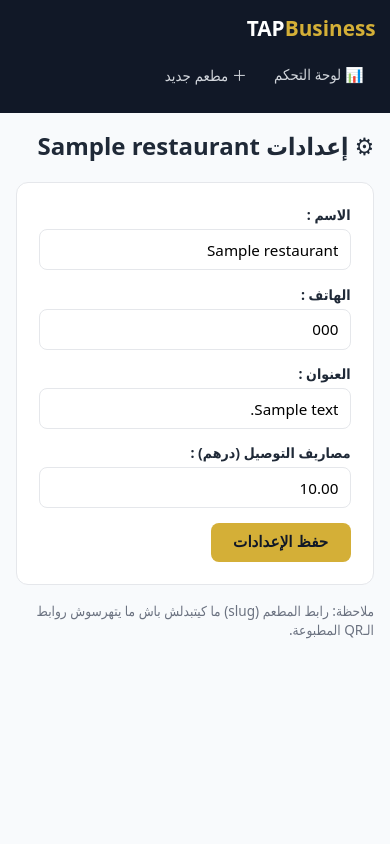
After one commit to tapbusiness-ma/tapbusiness-app, a Django app: a page that uses templates/restaurants/restaurant_settings.html in a window 390 px wide. The commit adds this page. Run offline with Django 5.2, Linux system fonts and the light colour scheme; a user stored in the database is signed in; tables that the repository leaves empty hold one stand-in row (values such as "Sample post").

Commit message:
Phase 14: restaurant settings (name, phone, address, delivery fee)

```diff
--- a/apps/restaurants/forms.py
+++ b/apps/restaurants/forms.py
@@ -12,3 +12,9 @@ class RestaurantForm(forms.ModelForm):
         super().__init__(*args, **kwargs)
         self.fields["slug"].required = False
         self.fields["slug"].help_text = "اختياري — إلا خليتيه خاوي غنولدوه من الاسم"
+class RestaurantSettingsForm(forms.ModelForm):
+    """تعديل إعدادات المطعم — بلا ما نبدل الـslug (كيهرس الروابط)."""
+
+    class Meta:
+        model = Restaurant
+        fields = ["name", "phone", "address", "delivery_fee"]
--- a/apps/restaurants/views.py
+++ b/apps/restaurants/views.py
@@ -1,10 +1,10 @@
 from django.contrib.auth.decorators import login_required
 from django.db import transaction
-from django.shortcuts import redirect, render
+from django.shortcuts import get_object_or_404, redirect, render
 from django.utils.text import slugify
 
 from apps.subscriptions.models import Plan, Subscription
-from .forms import RestaurantForm
+from .forms import RestaurantForm, RestaurantSettingsForm
 from .models import Membership, Restaurant
 
 
@@ -43,3 +43,37 @@ def restaurant_create(request):
         form = RestaurantForm()
 
     return render(request, "restaurants/restaurant_form.html", {"form": form})
+def _get_owned_restaurant(request, slug):
+    """يرجع المطعم إلا كان المستخدم مالك أو مدير ديالو، وإلا 404."""
+    return get_object_or_404(
+        Restaurant.objects.filter(
+            slug=slug,
+            is_active=True,
+            memberships__user=request.user,
+            memberships__role__in=[
+                Membership.Roles.OWNER,
+                Membership.Roles.MANAGER,
+            ],
+        )
+    )
+
+
+@login_required
+def restaurant_settings(request, slug):
+    """إعدادات المطعم: الاسم، الهاتف، العنوان، ثمن التوصيل."""
+    restaurant = _get_owned_restaurant(request, slug)
+    if request.method == "POST":
+        form = RestaurantSettingsForm(request.POST, instance=restaurant)
+        if form.is_valid():
+            form.save()
+            return redirect("accounts:dashboard")
+    else:
+        form = RestaurantSettingsForm(instance=restaurant)
+    ctx = {
+        "restaurant": restaurant,
+        "form": form,
+        "memberships": request.user.memberships.select_related(
+            "restaurant"
+        ).order_by("restaurant__name"),
+    }
+    return render(request, "restaurants/restaurant_settings.html", ctx)
--- a/config/urls.py
+++ b/config/urls.py
@@ -6,9 +6,15 @@ from django.contrib import admin
 from django.urls import include, path
 
 from apps.accounts import views as accounts_views
+from apps.restaurants import views as restaurants_views
 
 urlpatterns = [
     path("", accounts_views.home, name="home"),
+    path(
+        "dashboard/<slug:slug>/settings/",
+        restaurants_views.restaurant_settings,
+        name="restaurant_settings",
+    ),
     path("admin/", admin.site.urls),
     path("accounts/", include("apps.accounts.urls")),
     path("restaurants/", include("apps.restaurants.urls")),
--- a/templates/accounts/dashboard.html
+++ b/templates/accounts/dashboard.html
@@ -84,6 +84,7 @@ tr:last-child td { border-bottom: 0; }
       <a class="sub" href="{% url 'orders:owner_orders' m.restaurant.slug %}">📦 الطلبات</a>
       <a class="sub" href="{% url 'menu:owner_menu' m.restaurant.slug %}">🍽 إدارة المنيو</a>
       <a class="sub" href="{% url 'tables:owner_tables' m.restaurant.slug %}">🪑 الطاولات</a>
+      <a class="sub" href="{% url 'restaurant_settings' m.restaurant.slug %}">⚙ الإعدادات</a>
       <a class="sub" href="{% url 'menu:public_menu' m.restaurant.slug %}">👁 عرض المنيو</a>
       <a class="sub" href="{% url 'menu:menu_qr' m.restaurant.slug %}">⬇ تحميل QR</a>
     {% endfor %}
@@ -171,6 +172,7 @@ tr:last-child td { border-bottom: 0; }
       <a href="{% url 'orders:owner_orders' m.restaurant.slug %}">📦 الطلبات</a>
       <a href="{% url 'menu:owner_menu' m.restaurant.slug %}">🍽 المنيو</a>
       <a href="{% url 'tables:owner_tables' m.restaurant.slug %}">🪑 الطاولات</a>
+      <a href="{% url 'restaurant_settings' m.restaurant.slug %}">⚙ الإعدادات</a>
       <a href="{% url 'menu:public_menu' m.restaurant.slug %}">👁 عرض</a>
       <a href="{% url 'menu:menu_qr' m.restaurant.slug %}">⬇ QR المنيو</a>
     </div>
--- /dev/null
+++ b/templates/restaurants/restaurant_settings.html
@@ -0,0 +1,88 @@
+<!DOCTYPE html>
+<html lang="ar" dir="rtl">
+<head>
+<meta charset="utf-8">
+<meta name="viewport" content="width=device-width, initial-scale=1">
+<title>الإعدادات — {{ restaurant.name }} — TAPBusiness</title>
+<style>
+:root {
+  --navy: #111827;
+  --gold: #D4AF37;
+  --bg: #F8FAFC;
+  --card: #FFFFFF;
+  --text: #1f2937;
+  --muted: #6b7280;
+  --border: #e5e7eb;
+}
+* { box-sizing: border-box; margin: 0; padding: 0; }
+body { font-family: system-ui, -apple-system, "Segoe UI", Tahoma, sans-serif; background: var(--bg); color: var(--text); display: flex; min-height: 100vh; }
+.sidebar { width: 248px; background: var(--navy); color: #d1d5db; padding: 1.25rem 1rem; position: sticky; top: 0; height: 100vh; overflow-y: auto; flex-shrink: 0; display: flex; flex-direction: column; }
+.brand { color: #fff; font-size: 1.3rem; font-weight: 800; margin-bottom: 1.5rem; }
+.brand span { color: var(--gold); }
+.nav-title { font-size: .72rem; color: #9ca3af; margin: 1rem 0 .4rem; }
+.nav a { display: block; color: #d1d5db; text-decoration: none; padding: .55rem .75rem; border-radius: 8px; margin-bottom: .15rem; font-size: .93rem; }
+.nav a:hover { background: #1f2937; color: #fff; }
+.nav a.active { background: #1f2937; color: var(--gold); font-weight: 700; }
+.nav a.sub { padding-right: 1.6rem; font-size: .85rem; color: #9ca3af; }
+.nav a.sub:hover { color: #fff; }
+.side-foot { margin-top: auto; padding-top: 1rem; }
+.side-foot button { width: 100%; background: transparent; border: 1px solid #374151; color: #d1d5db; padding: .6rem; border-radius: 8px; cursor: pointer; font-size: .9rem; }
+.main { flex: 1; padding: 1.5rem; max-width: 720px; width: 100%; }
+.main h1 { font-size: 1.5rem; margin-bottom: 1.25rem; }
+.card { background: var(--card); border: 1px solid var(--border); border-radius: 12px; padding: 1.4rem; }
+.card p { margin-bottom: .9rem; }
+.card label { display: block; font-size: .88rem; font-weight: 600; margin-bottom: .3rem; }
+.card input[type=text], .card input[type=number], .card textarea { width: 100%; padding: .6rem .7rem; border: 1px solid var(--border); border-radius: 8px; font-size: .95rem; font-family: inherit; }
+.card .helptext { font-size: .8rem; color: var(--muted); }
+.card .errorlist { color: #b91c1c; font-size: .85rem; list-style: none; margin-bottom: .3rem; }
+.btn { display: inline-block; background: var(--gold); color: var(--navy); padding: .65rem 1.4rem; border-radius: 8px; border: 0; cursor: pointer; font-size: .95rem; font-weight: 700; }
+.note { font-size: .85rem; color: var(--muted); margin-top: 1rem; }
+@media (max-width: 760px) {
+  body { flex-direction: column; }
+  .sidebar { width: 100%; height: auto; position: static; padding: .9rem; }
+  .brand { margin-bottom: .8rem; }
+  .nav { display: flex; overflow-x: auto; gap: .2rem; padding-bottom: .3rem; }
+  .nav-title, .nav a.sub { display: none; }
+  .nav a { white-space: nowrap; margin-bottom: 0; }
+  .side-foot { display: none; }
+  .main { padding: 1rem; }
+}
+</style>
+</head>
+<body>
+<aside class="sidebar">
+  <div class="brand">TAP<span>Business</span></div>
+  <nav class="nav">
+    <a href="{% url 'accounts:dashboard' %}">📊 لوحة التحكم</a>
+    {% for m in memberships %}
+      <div class="nav-title">{{ m.restaurant.name }}</div>
+      <a class="sub" href="{% url 'orders:owner_orders' m.restaurant.slug %}">📦 الطلبات</a>
+      <a class="sub" href="{% url 'menu:owner_menu' m.restaurant.slug %}">🍽 إدارة المنيو</a>
+      <a class="sub" href="{% url 'tables:owner_tables' m.restaurant.slug %}">🪑 الطاولات</a>
+      <a class="sub {% if m.restaurant.slug == restaurant.slug %}active{% endif %}" href="{% url 'restaurant_settings' m.restaurant.slug %}">⚙ الإعدادات</a>
+      <a class="sub" href="{% url 'menu:public_menu' m.restaurant.slug %}">👁 عرض المنيو</a>
+    {% endfor %}
+    <div class="nav-title">عام</div>
+    <a href="{% url 'restaurants:create' %}">＋ مطعم جديد</a>
+  </nav>
+  <div class="side-foot">
+    <form method="post" action="{% url 'accounts:logout' %}">
+      {% csrf_token %}
+      <button type="submit">تسجيل الخروج</button>
+    </form>
+  </div>
+</aside>
+
+<main class="main">
+  <h1>⚙ إعدادات {{ restaurant.name }}</h1>
+  <div class="card">
+    <form method="post">
+      {% csrf_token %}
+      {{ form.as_p }}
+      <button class="btn" type="submit">حفظ الإعدادات</button>
+    </form>
+  </div>
+  <p class="note">ملاحظة: رابط المطعم (slug) ما كيتبدلش باش ما يتهرسوش روابط الـQR المطبوعة.</p>
+</main>
+</body>
+</html>
```
